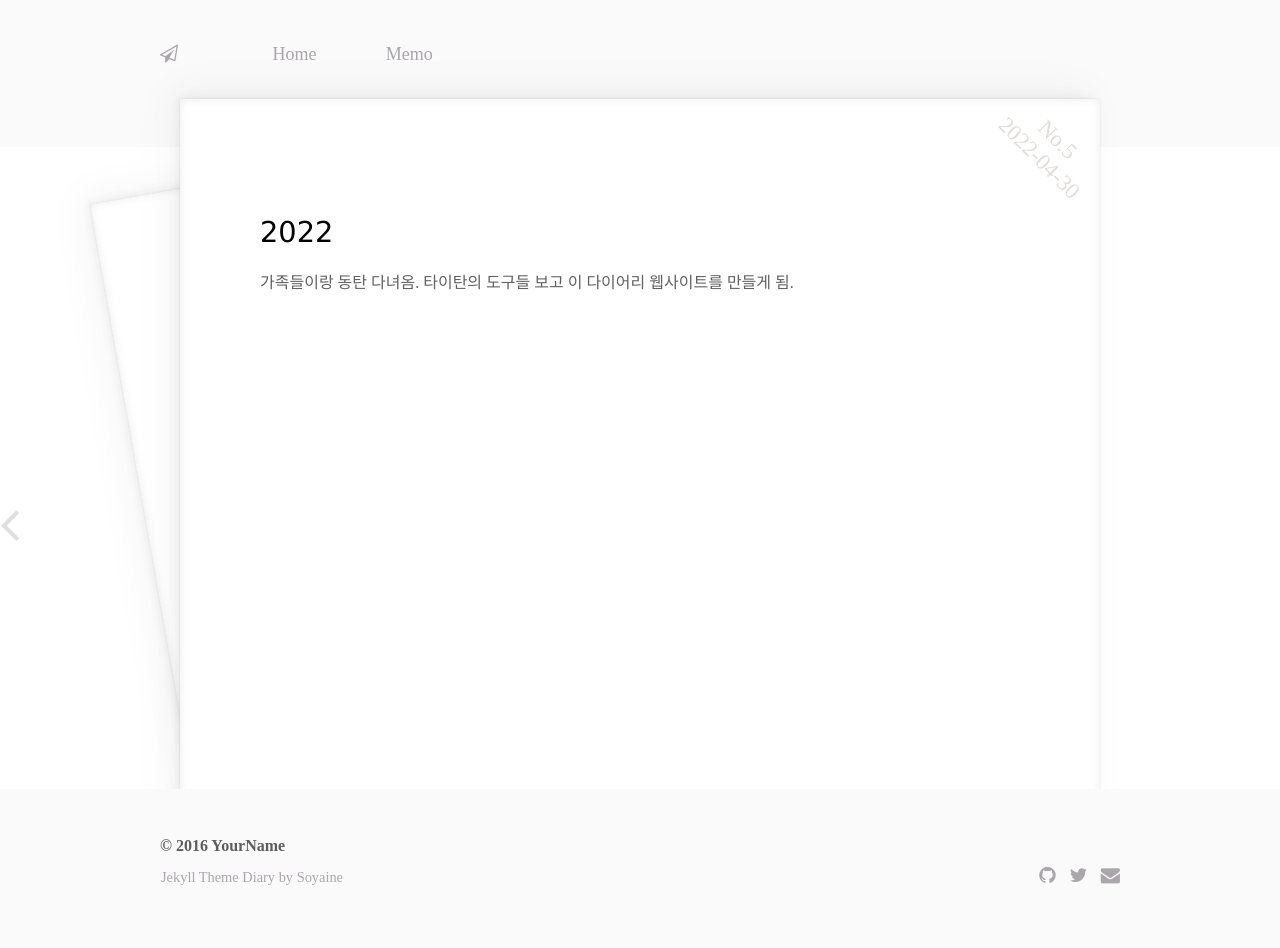
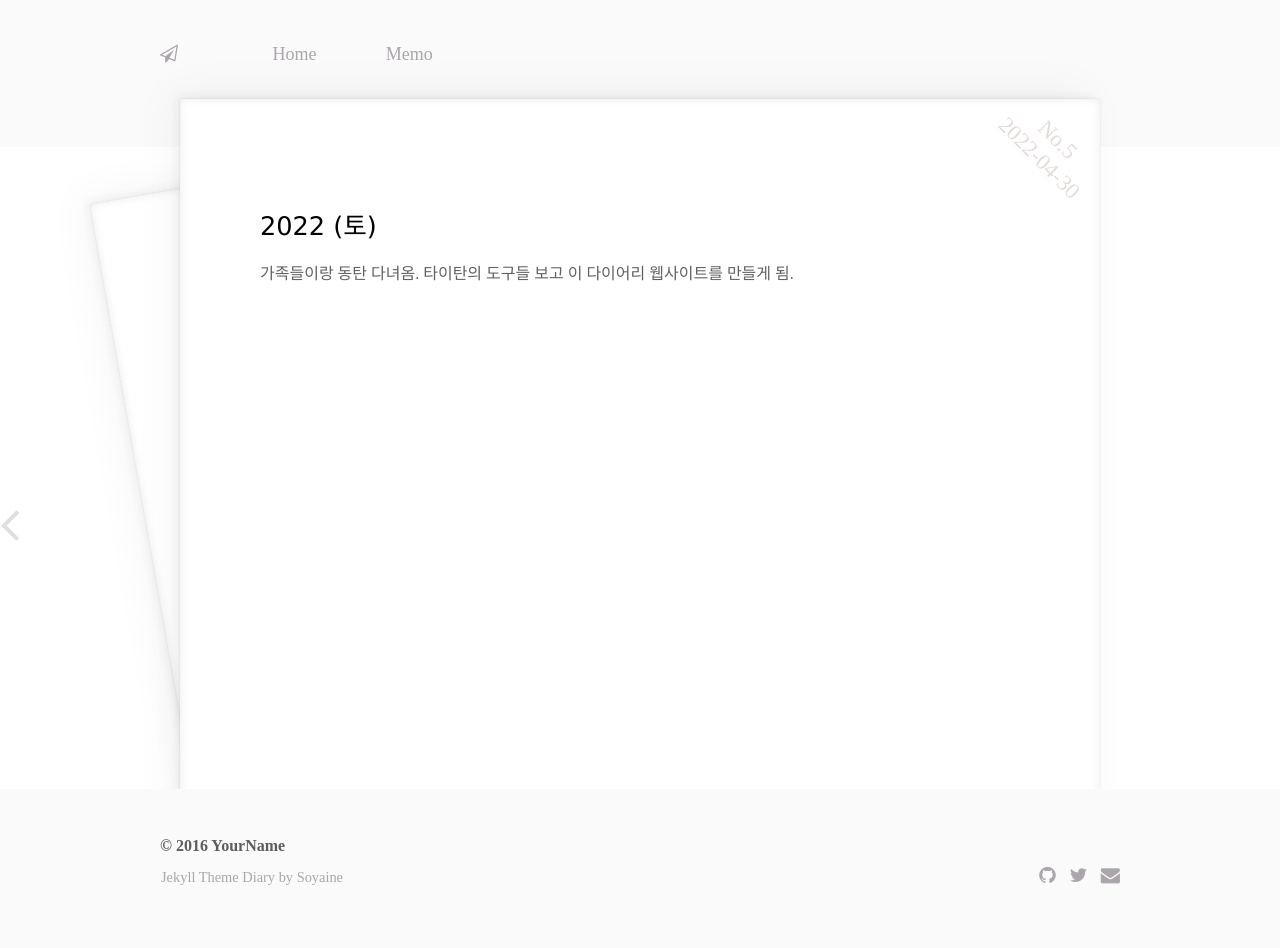
Before and after one commit to jinhong-park/journal, a Jekyll site: the page built from _posts/4_Apr/2022-04-30-Apr30th.md, in a window 1280 px wide. Built offline with Jekyll 4.4.1, drawn with Linux system fonts in a browser that asks for light colours.

Commit message:
“update”

```diff
--- a/_posts/4_Apr/2022-04-30-Apr30th.md
+++ b/_posts/4_Apr/2022-04-30-Apr30th.md
@@ -6,7 +6,7 @@ category: read
 excerpt: ""
 ---
 
-## 2022
+### 2022 (토)
 
 가족들이랑 동탄 다녀옴.
 타이탄의 도구들 보고 이 다이어리 웹사이트를 만들게 됨.
```
Also changed, not shown: _posts/4_Apr/2022-04-29-Apr29th.md (+1 -1 lines).
